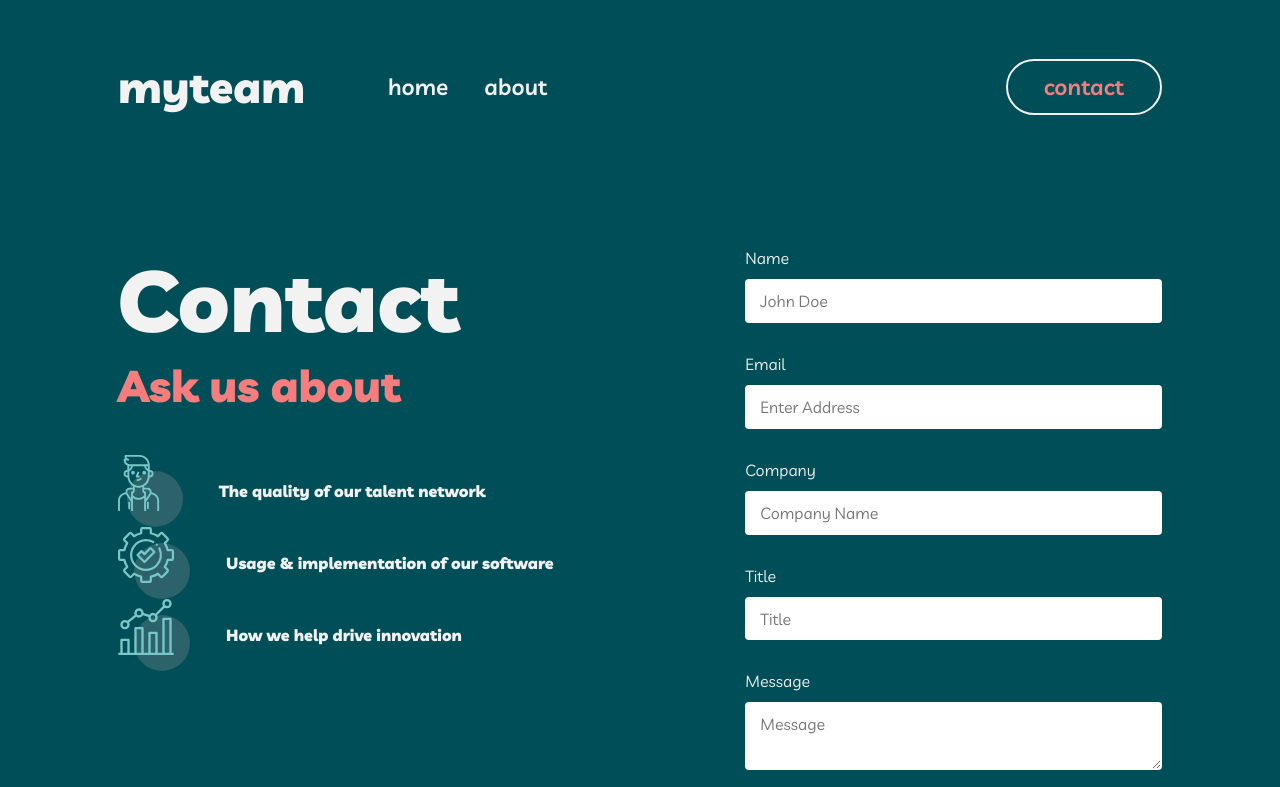
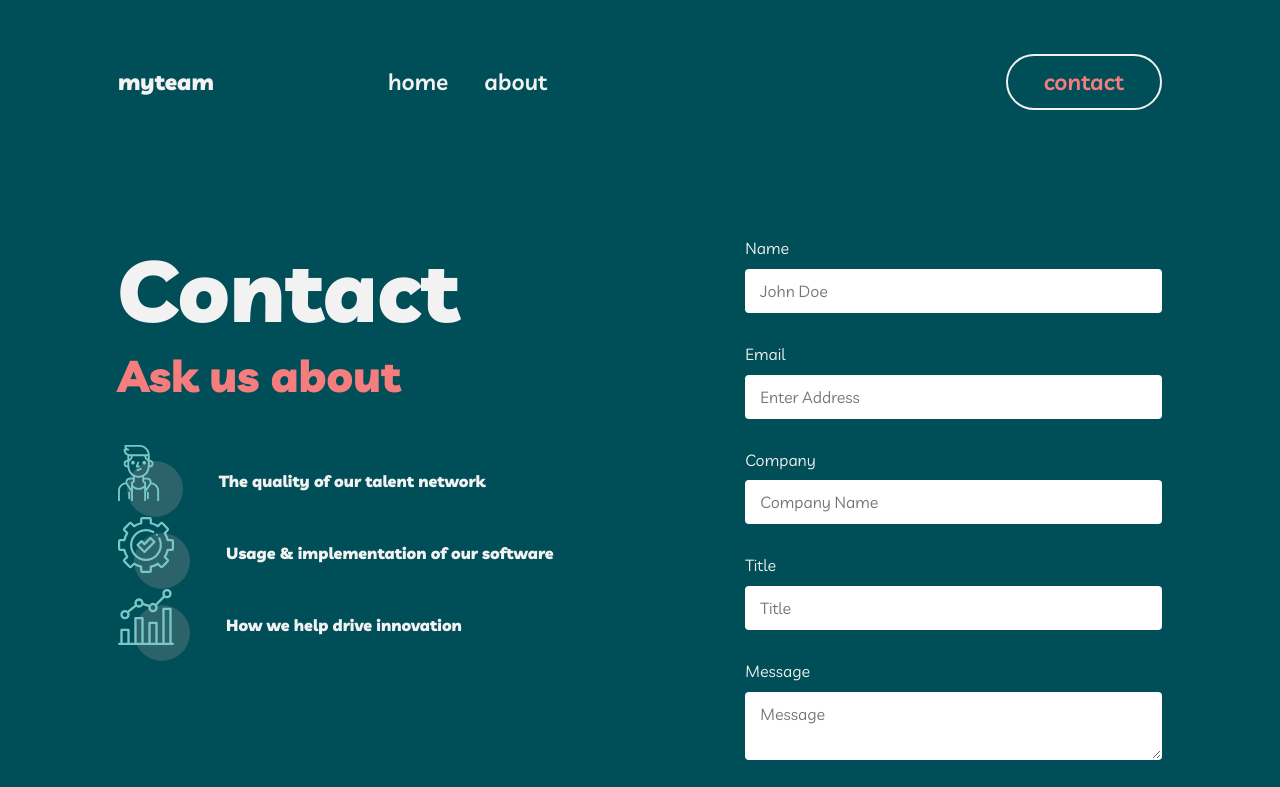
Before and after one commit to aalend/my-team, a React (Vite) app: page /contact in a window 1280 px wide. Shown: the top 787 px of the page. Built offline with nearby package versions, Linux system fonts and the light colour scheme.

Commit message:
fix: logo is changed to link and styles are changed also

```diff
--- a/src/components/ui/logo/logo.module.scss
+++ b/src/components/ui/logo/logo.module.scss
@@ -1,4 +1,10 @@
 .logo {
-  font-size: var(--step-4);
+  font-size: var(--step-1);
   font-weight: 900;
+  text-decoration: none;
+  color: currentColor;
+
+  &:hover {
+    color: var(--coral-400);
+  }
 }
--- a/src/components/ui/logo/logo.tsx
+++ b/src/components/ui/logo/logo.tsx
@@ -1,5 +1,12 @@
 import styles from './logo.module.scss';
+import { Link } from 'react-router-dom';
 
 export function Logo() {
-  return <div className={styles.logo}>myteam</div>;
+  return (
+    <div>
+      <Link to={'/'} className={styles.logo}>
+        myteam
+      </Link>
+    </div>
+  );
 }
```
